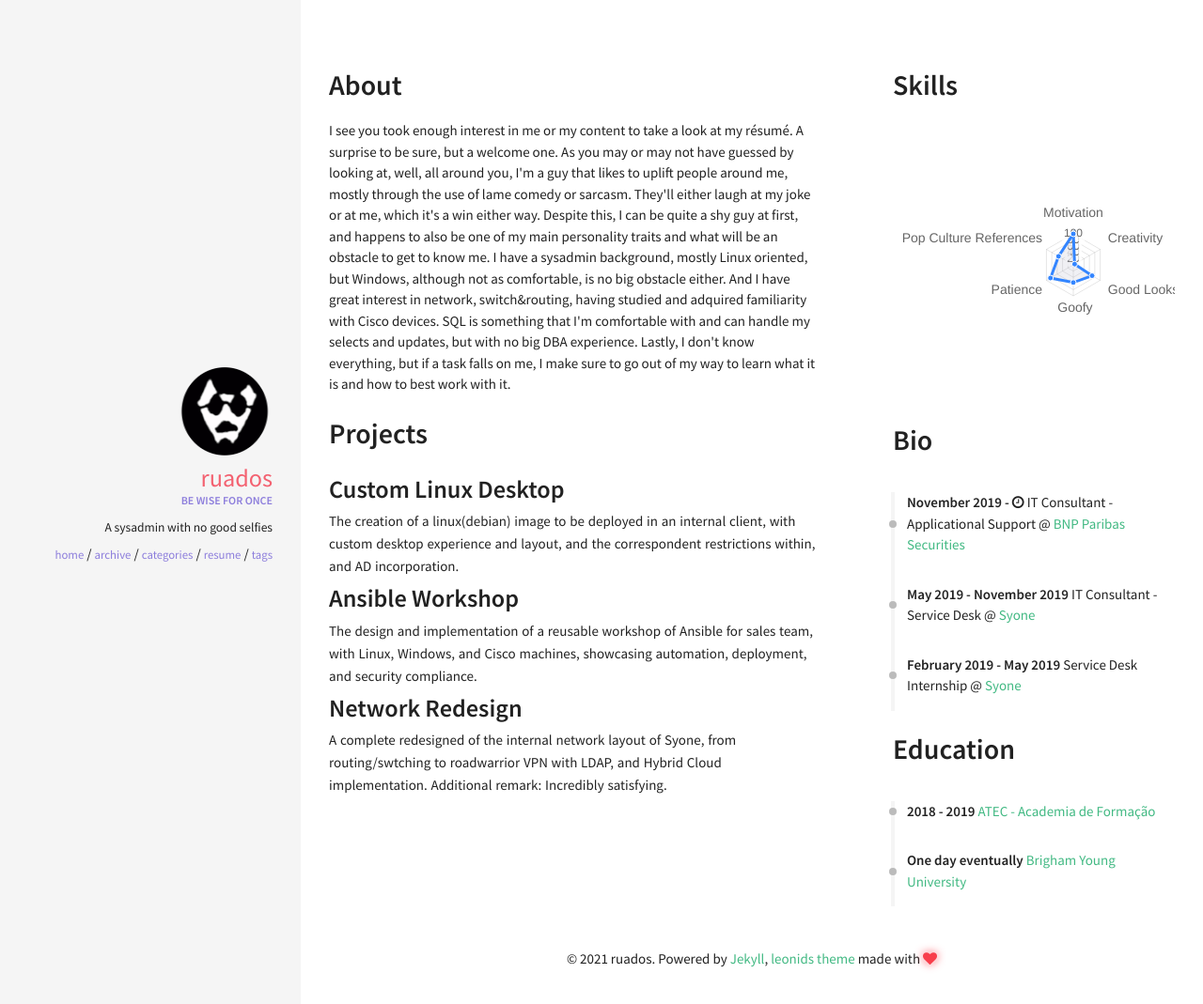
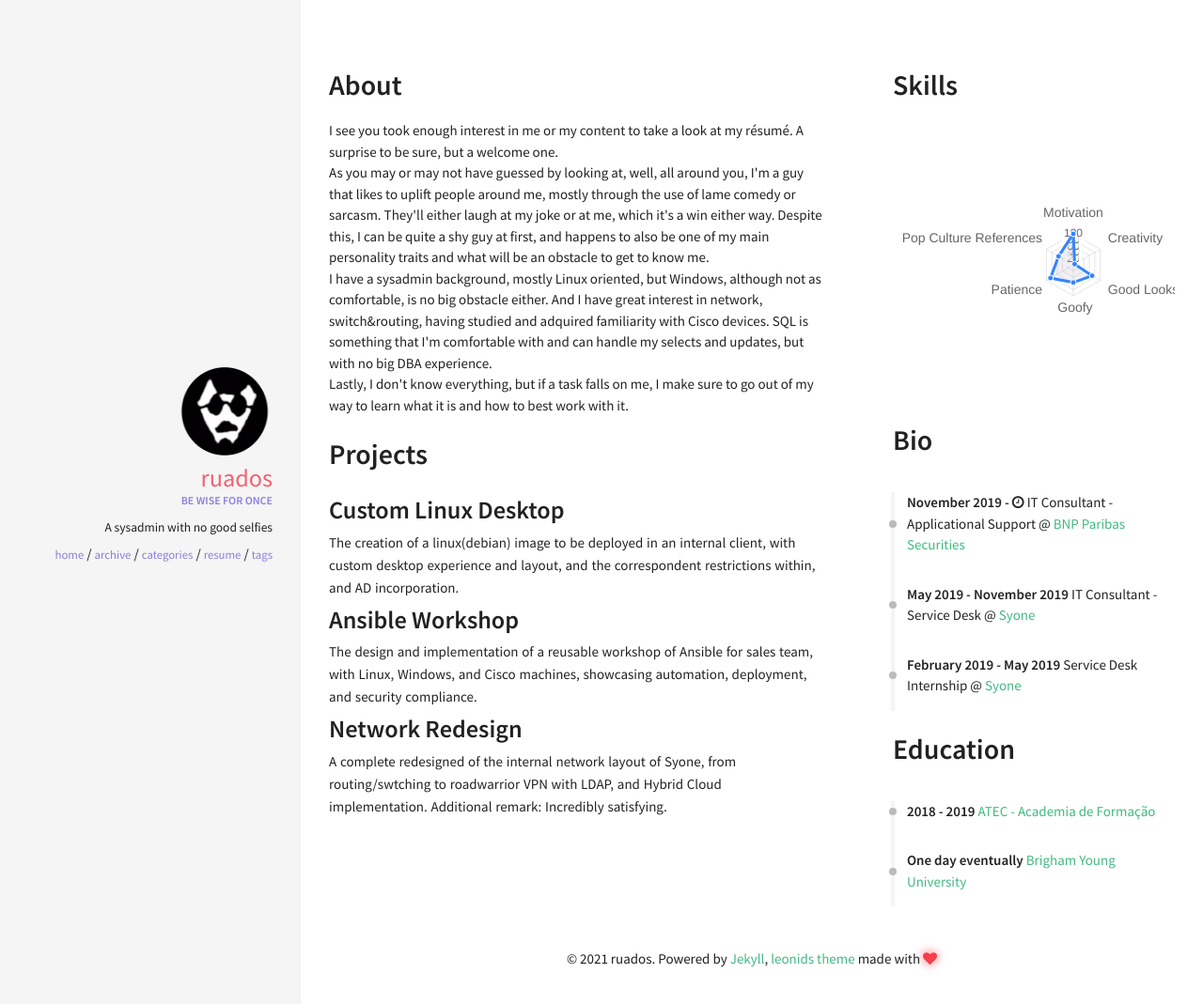
Before and after one commit to Ruados/ruados.github.io, a Jekyll site: the page built from resume.html, in a window 1280 px wide. Shown: the top 1069 px of the page at 94% size. Built offline with Jekyll 4.4.1, drawn with Linux system fonts in a browser that asks for light colours; nearby versions of some CDN libraries.

```diff
--- a/_includes/sections/about.html
+++ b/_includes/sections/about.html
@@ -1,11 +1,11 @@
 <h1><span data-i18n="skills.my_skills">About</span></h1>
 
 <div>
-I see you took enough interest in me or my content to take a look at my résumé. A surprise to be sure, but a welcome one.
+I see you took enough interest in me or my content to take a look at my résumé. A surprise to be sure, but a welcome one.<br>
 
-As you may or may not have guessed by looking at, well, all around you, I'm a guy that likes to uplift people around me, mostly through the use of lame comedy or sarcasm. They'll either laugh at my joke or at me, which it's a win either way. Despite this, I can be quite a shy guy at first, and happens to also be one of my main personality traits and what will be an obstacle to get to know me.
+As you may or may not have guessed by looking at, well, all around you, I'm a guy that likes to uplift people around me, mostly through the use of lame comedy or sarcasm. They'll either laugh at my joke or at me, which it's a win either way. Despite this, I can be quite a shy guy at first, and happens to also be one of my main personality traits and what will be an obstacle to get to know me.<br>
 
-I have a sysadmin background, mostly Linux oriented, but Windows, although not as comfortable, is no big obstacle either. And I have great interest in network, switch&routing, having studied and adquired familiarity with Cisco devices. SQL is something that I'm comfortable with and can handle my selects and updates, but with no big DBA experience.
+I have a sysadmin background, mostly Linux oriented, but Windows, although not as comfortable, is no big obstacle either. And I have great interest in network, switch&routing, having studied and adquired familiarity with Cisco devices. SQL is something that I'm comfortable with and can handle my selects and updates, but with no big DBA experience.<br>
 
 Lastly, I don't know everything, but if a task falls on me, I make sure to go out of my way to learn what it is and how to best work with it.
 </div>
```
